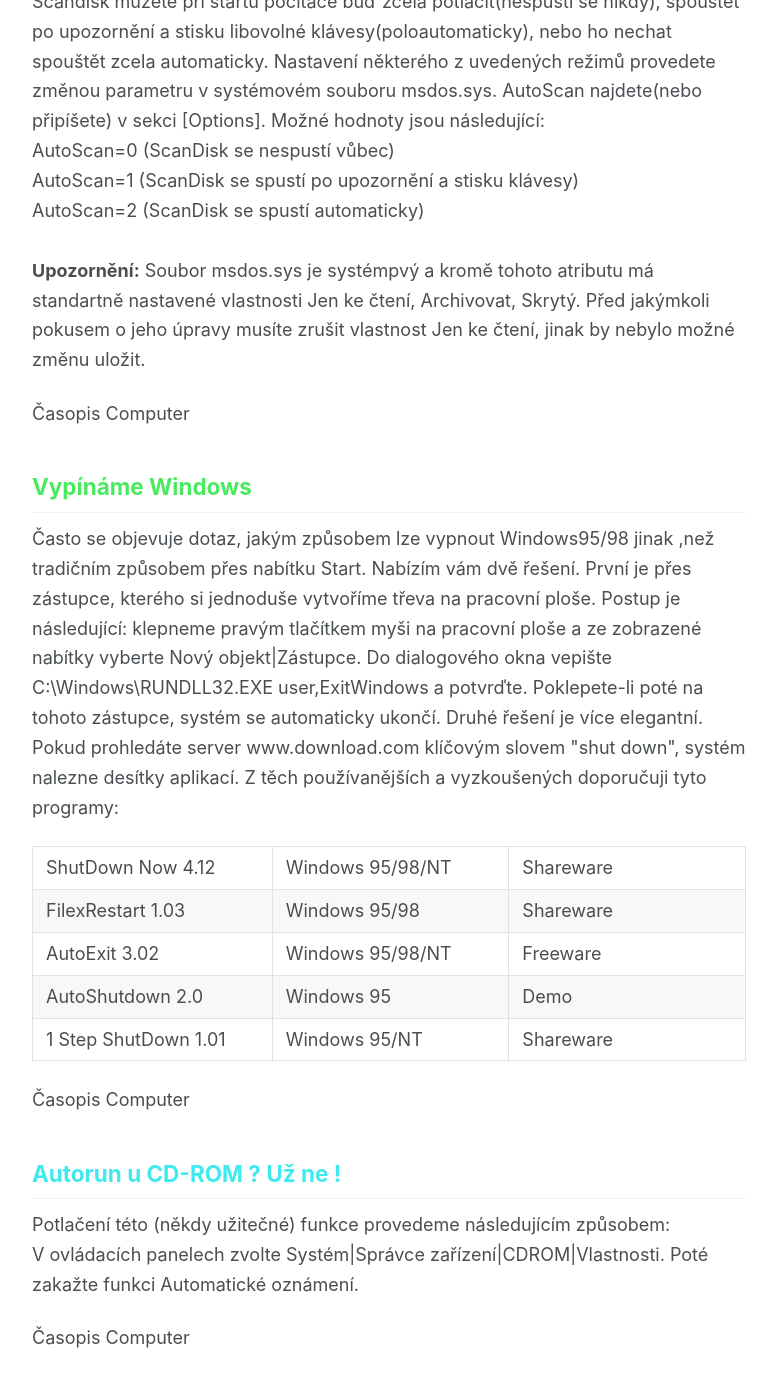
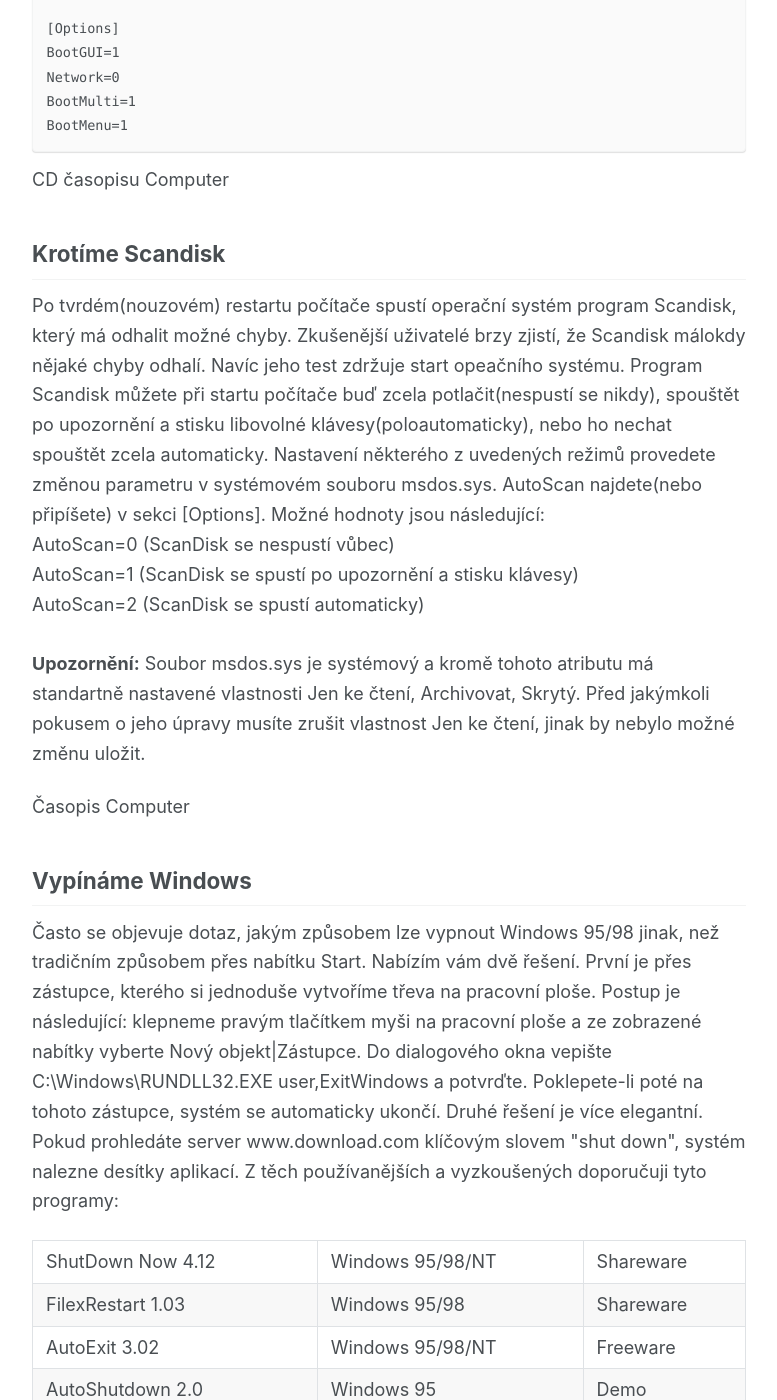
Before and after one commit to kybermonty/blog.grames.cz, a Jekyll site: the page built from _posts/2001-03-24-windows.md, in a window 1280 px wide and 1400 px high, scrolled down 4451 px. Shown: the whole window, without its empty margins (266-1043 px from the left). Built offline with Jekyll 4.4.1, drawn with Linux system fonts in a browser that asks for light colours; some of the changed text lies outside the part shown.

Commit message:
fix: formatting

````diff
--- a/_posts/2001-03-24-windows.md
+++ b/_posts/2001-03-24-windows.md
@@ -2,18 +2,26 @@
 layout: single
 title:  "Windows - tipy, triky"
 date:   2001-03-24
+toc:    true
 ---
-<a href="#zkratky">Klávesové zkratky</a><br>
-<a href="#reg">Registry - programy spouštěné při startu</a><BR>
-<a href="#msdos">MSDOS.SYS</a><BR>
-<a href="#scandisk">Krotíme ScanDisk</a><BR>
-<a href="#win">Vypínáme Windows</a><BR>
-<a href="#autorun">Autorun u CD-ROM ? Už ne !</a><BR>
-<a href="#skryti">Skrytí ovládacích panelů</a><BR>
-<a href="#ietitulek">Změňte si titulek Internet Exploreru(verze 4/5)</a><BR>
+Díky těmto pár sesbíraným tipům pro Windows se v říjnu roku 2002 v časopise
+PC World objevila zmínka o mých osobních stránkách. Byl tam obrázek a tento popis:
 
-<p><a name=zkratky></a>
-<h2><font color="orange">Klávesové zkratky</font></h2>
+<div class="notice--success">
+<strong>Stránka Martina Gramese</strong><br>
+<strong>martin-g.webz.cz</strong><br>
+Na této stránce najdete spoustu dalších informací, než jen samotné tipy a triky
+pro Windows. I těch je zde ale požehnaně. Stránka je provedena docela
+přehledně, v levé části vás přivítá menu obsahující spoustu zajímavých rubrik.
+Za všechny uvedu jen některé, jež se přímo týkají Windows. Rubrika Programování
+vás seznámí s některými kousky kódu, které autor považuje za zajímavé. Kurz
+HTML vás zase uvede do tvorby WWW stránek, i když jen v úplných základech. Za
+zmínku stojí i možnost stažení některých zajímavých utilit pro Windows, nebo
+třeba kniha hostí, v níž se můžete zvěčnit. Nechybí ani vyhledávač, prostě
+stránka se spoustou informací, která rozhodně stojí za vaši návštěvu.
+</div>
+
+## Klávesové zkratky
 <table>
 <tr><td>ALT + F4</td>
 <td>Zavře aktuální okno(program), když není co zavírat ukončí Windows.</td></tr>
@@ -94,95 +102,103 @@ date:   2001-03-24
 Když držíte stisknetý SHIFT při načítání CD, tak nenajede program(autorun), který se automaticky spouští
 při načtení CD.
 </p>
-<P>
+<p>
 Když chcete otevřít soubor v jiném programu, než je asociován s tímto
 programem, stačí jednou kliknout na soubor, stisknout a držet klávesu
 Shift a kliknout na soubor pravým tlačítkem. Nyní Vám v kontextovém
 menu přibyde funkce Otevřít v programu.
-</P>
+</p>
 Martin Grames
-</p>
-<p><a name=reg></a>
-<h2><font color="#FF0000">Registry - programy spouštěné při startu</font></h2>
+
+
+## Registry - programy spouštěné při startu
 <p>
 Operační systém Windows se snaží automatizovat opravdu vše. Jedním z negativních výsledků je i několikanásobně delší start systému způsobený spuštěním mnoha programů, bežících poté na pozadí. Řeknete si: jednoduchá věc, podívám se do nabídky „Po spuštení“ a vše vymažu. Tak jednoduché to však není, programy své spuštění dokáží zamaskovat někdy opravdu velice mistrně - a to jak jinaž než pomocí registrů. Tam běžný uživatel zpravidla nevstoupí.
 Vy jste však uživatele zběhlí a hrátky s registry jsou vaší běžnou činností. Určite tak uvítáte následující seznam možných lokací:
 </p>
 <p>
-HKEY_LOCAL_MACHINE\ Software\Microsoft\Windows\ CurrentVersion\Run<br>
-HKEY_LOCAL_MACHINE\ Software\Microsoft\Windows\ CurrentVersion\RunServices<br>
-HKEY_USERS\.DEFAULT\ Software\Microsoft\Windows\ CurrentVersion\Run<br>
-HKEY_CURRENT_USER\ Software\Microsoft\Windows\ CurrentVersion\Run<br>
+HKEY_LOCAL_MACHINE\Software\Microsoft\Windows\CurrentVersion\Run<br>
+HKEY_LOCAL_MACHINE\Software\Microsoft\Windows\CurrentVersion\RunServices<br>
+HKEY_USERS\.DEFAULT\Software\Microsoft\Windows\CurrentVersion\Run<br>
+HKEY_CURRENT_USER\Software\Microsoft\Windows\CurrentVersion\Run<br>
 </p>
 CD časopisu Computer
-</p>
-<P><a name=msdos></a>
-<H2><FONT COLOR="#C92C9A">MSDOS.SYS</FONT></H2>
-<p><font color="#18E032" size="4">Zde jsou příkazy, kterými
-lze změnit start počítače. Tyto příkazy se zadávají do
-souboru msdos.sys pod nápisem options.</font><font
-color="#FF0000" size="4">Tyto nastavení jsou pouze pro msdos.sys
-pro WIN95 !!!</font></p>
-<table border=1>
+
+## MSDOS.SYS
+<p>Zde jsou příkazy, kterými lze změnit start počítače.
+Tyto příkazy se zadávají do souboru msdos.sys pod nápisem options.
+Tyto nastavení jsou pouze pro msdos.sys pro WIN95!</p>
+<table>
 <tr>
-<td align=center>BootDelay=n</td>
+<td>BootDelay=n</td>
 <td>Nastavuje čekací dobu
 při zavádění, kdy systém čeká na stisk klávesy. Standartně
 2s, při hodnotě 0 systém nečeká.</td></tr>
 <tr>
-<td align=center>BootGUI=n</td>
+<td>BootGUI=n</td>
 <td>Nastavení 1 zavede
 Windows, při 0 systém zůstane v příkazové řádce</td></tr>
 <tr>
-<td align=center>Bootkeys=n</td>
+<td>Bootkeys=n</td>
 <td>Nastavení 0 zruší
 funkci kláves F8, F5 a F6 během zavádění systému</td></tr>
 <tr>
-<td align=center>BootMenu=n</td>
+<td>BootMenu=n</td>
 <td>Nastavení 1 vyvolá
 automaticky Starovní menu, menu se vyvolá klávesou F8</td></tr>
 <tr>
-<td align=center>BootMenuDefault=n</td>
+<td>BootMenuDefault=n</td>
 <td>Nastaví číslo položky Startup menu, která se automaticky spustí</td></tr>
 <tr>
-<td align=center>BootMenuDelay=n</td>
+<td>BootMenuDelay=n</td>
 <td>Položka nastavující
 počet sekund, po kterých se automaticky zavede položka Startup
 Menu</td></tr>
 <tr>
-<td align=center>BootMulti=n</td>
+<td>BootMulti=n</td>
 <td>Nastavení 1 dává možnost
 bootovat pod starým operačním systémem,0 nikoliv</td></tr>
 <tr>
-<td align=center>Bootwin=n</td>
+<td>Bootwin=n</td>
 <td>Nastavení 1 vyvolá WIN95, 0 minulý operační systém</td></tr>
 <tr>
-<td align=center>DBLSpace=n</td>
+<td>DBLSpace=n</td>
 <td>Nastavení 1 automaticky nahraje DBLSPACE.BIN, 0 nikoliv</td></tr>
 <tr>
-<td align=center>DRVSpace=n</td>
+<td>DRVSpace=n</td>
 <td>Nastavení 1 automaticky nahraje DRVSPACE.BIN</td></tr>
 <tr>
-<td align=center>DoubleBuffer=n</td>
+<td>DoubleBuffer=n</td>
 <td>Nastavení 1 umožňuje využít dvojitý buffer u SCSI řadiče</td></tr>
 <tr>
-<td align=center>LoadTop=n</td>
+<td>LoadTop=n</td>
 <td>Nastavení 1 nahraje COMMAND.COM a DRVSPACE.BIN do paměťové oblasti nad 640kB</td></tr>
 <tr>
-<td align=center>Logo=n</td>
+<td>Logo=n</td>
 <td>Nastavení 1 zobrazí při spuštění animované logo</td></tr>
 <tr>
-<td align=center>Network=n</td>
+<td>Network=n</td>
 <td>Nastavení 1 umožní Nouzový režim se síťovými komponentami</td></tr>
 </table>
-<center>
-<p><a href="ukazka.html" TARGET=_blank><font
-color="#FEBB69" size="4">Zde je ukázka souboru msdos.sys</font></a></p>
-</center>
-<BR>CD časopisu Computer
-</P>
-<p><a name=scandisk></a>
-<h2><font color="#D8E93A">Krotíme Scandisk</font></h2>
+
+Ukázka souboru msdos.sys:
+```
+[Paths]
+UninstallDir=C:\
+WinDir=C:\WINDOWS
+WinBootDir=C:\WINDOWS
+HostWinBootDrv=C
+
+[Options]
+BootGUI=1
+Network=0
+BootMulti=1
+BootMenu=1
+```
+
+CD časopisu Computer
+
+## Krotíme Scandisk
 <p>
 Po tvrdém(nouzovém) restartu počítače spustí operační systém
 program Scandisk, který má odhalit možné chyby. Zkušenější
@@ -198,18 +214,17 @@ AutoScan=0 (ScanDisk se nespustí vůbec)<BR>
 AutoScan=1 (ScanDisk se spustí po upozornění a stisku klávesy)<BR>
 AutoScan=2 (ScanDisk se spustí automaticky)<BR>
 <BR>
-<B>Upozornění:</B> Soubor msdos.sys je systémpvý a kromě tohoto
+<B>Upozornění:</B> Soubor msdos.sys je systémový a kromě tohoto
 atributu má standartně nastavené vlastnosti Jen ke čtení,
 Archivovat, Skrytý. Před jakýmkoli pokusem o jeho úpravy musíte
 zrušit vlastnost Jen ke čtení, jinak by nebylo možné změnu uložit.
 </p>
 Časopis Computer
-</p>
-<p><a name=win></a>
-<h2><font color="#49EB5E">Vypínáme Windows</font></h2>
+
+## Vypínáme Windows
 <p>
-Často se objevuje dotaz, jakým způsobem lze vypnout Windows95/98
-jinak ,než tradičním způsobem přes nabítku Start. Nabízím vám
+Často se objevuje dotaz, jakým způsobem lze vypnout Windows 95/98
+jinak, než tradičním způsobem přes nabítku Start. Nabízím vám
 dvě řešení. První je přes zástupce, kterého si jednoduše
 vytvoříme třeva na pracovní ploše. Postup je následující:
 klepneme pravým tlačítkem myši na pracovní ploše a ze zobrazené
@@ -219,11 +234,11 @@ Poklepete-li poté na tohoto zástupce, systém se automaticky
 ukončí. Druhé řešení je více elegantní. Pokud prohledáte server
 www.download.com klíčovým slovem "shut down", systém nalezne
 desítky aplikací. Z těch používanějších a vyzkoušených doporučuji
-tyto programy:<BR>
-<TABLE>
-<tr><td width=150>ShutDown Now 4.12</td>
-<td width=150>Windows 95/98/NT</td>
-<td width=150>Shareware</td></tr>
+tyto programy:<br>
+<table>
+<tr><td>ShutDown Now 4.12</td>
+<td>Windows 95/98/NT</td>
+<td>Shareware</td></tr>
 <tr><td>FilexRestart 1.03</td>
 <td>Windows 95/98</td>
 <td>Shareware</td></tr>
@@ -236,22 +251,20 @@ tyto programy:<BR>
 <tr><td>1 Step ShutDown 1.01</td>
 <td>Windows 95/NT</td>
 <td>Shareware</td></tr>
-</TABLE>
+</table>
 </p>
 Časopis Computer
-</p>
-<p><a name=autorun></a>
-<h2><font color="#3FE9ED">Autorun u CD-ROM ? Už ne !</font></h2>
+
+## Autorun u CD-ROM? Už ne!
 <p>
 Potlačení této (někdy užitečné) funkce provedeme následujícím
-způsobem:<BR>
+způsobem:<br>
 V ovládacích panelech zvolte Systém|Správce zařízení|CDROM|Vlastnosti.
 Poté zakažte funkci Automatické oznámení.
 </p>
 Časopis Computer
-</p>
-<p><a name=skryti></a>
-<h2><font color="#3E61EE">Skrytí ovládacích panelů</font></h2>
+
+## Skrytí ovládacích panelů
 <p>
 Chcete-li nezkušeným uživatelům skrýt některé položky ovládacích
 panelů, jejichž prostřednictvím by mohli měnit důležitá nastavení
@@ -265,8 +278,8 @@ který chcete skrýt, a přiřaďte mu parametr no. Chcete-li tedy
 například skrýt ovládací panel Obrazovka, vložte řádek
 desk.cpl=no. Jedná se o soubory s příponou CPL, nacházející se
 v adresáři Windows. Soubor uložte a restartujte systém.<BR>
-<TABLE>
-<tr><td width=100>Timedate.cpl</td>
+<table>
+<tr><td>Timedate.cpl</td>
 <td>Datum a čas</td></tr>
 <tr><td>Joy.cpl</td>
 <td>Herní zařízení</td></tr>
@@ -298,23 +311,22 @@ v adresáři Windows. Soubor uložte a restartujte systém.<BR>
 <td>Multimédia, Zvuky</td></tr>
 <tr><td>Sysdm.cpl</td>
 <td>Systém, Přidat nový hardware</td></tr>
-</TABLE>
+</table>
 </p>
 Časopis Computer
-</p>
-<p><a name=ietitulek></a>
-<h2><font color="#ADCF27">Změňte si titulek Internet Exploreru(verze 4/5)</font></h2>
-<p>
-Nelíbí se Vám titulek okna Internet Exploreru ? Chtěli byste si ho změnit
+
+## Změňte si titulek Internet Exploreru (verze 4/5)
+
+Nelíbí se Vám titulek okna Internet Exploreru? Chtěli byste si ho změnit
 na něco inteligentnějšího, než je obligátní název Microsoft Internet
-Explorer ? Řešení leží v editaci registrů, kterou tady v krátkosti
-popíšu.<BR>
-Spusťte <B>regedit</B> a jděte do podklíče HKEY_LOCAL_MACHINE-Software-
+Explorer? Řešení leží v editaci registrů, kterou tady v krátkosti
+popíšu.
+
+Spusťte **regedit** a jděte do podklíče HKEY_LOCAL_MACHINE-Software-
 Microsoft-Internet Explorer-Main, a zde v pravé části přidejte novou
 textovou hodnotu(pravým tlačítkem do volného prostoru a zvolit Vytvořit-
 Nová textová hodnota) s názvem Window Title. Poté na ni poklepejte
 levým tlačítkem, a jako její hodnotu vyplňte požadovaný text titulku
 okna IE. Zavřete regedit a spusťte IE s novým titulkem.
-</p>
+
 Časopis PC WORLD
-</p>
````
